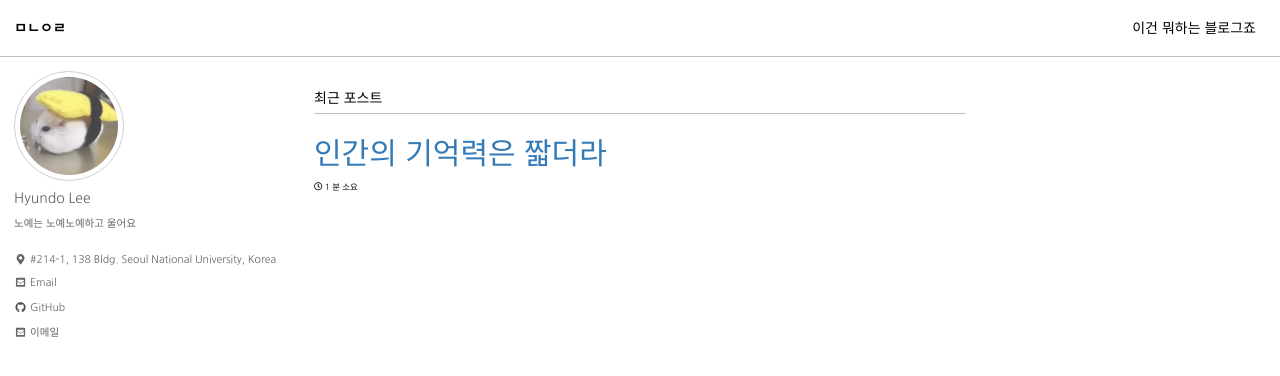
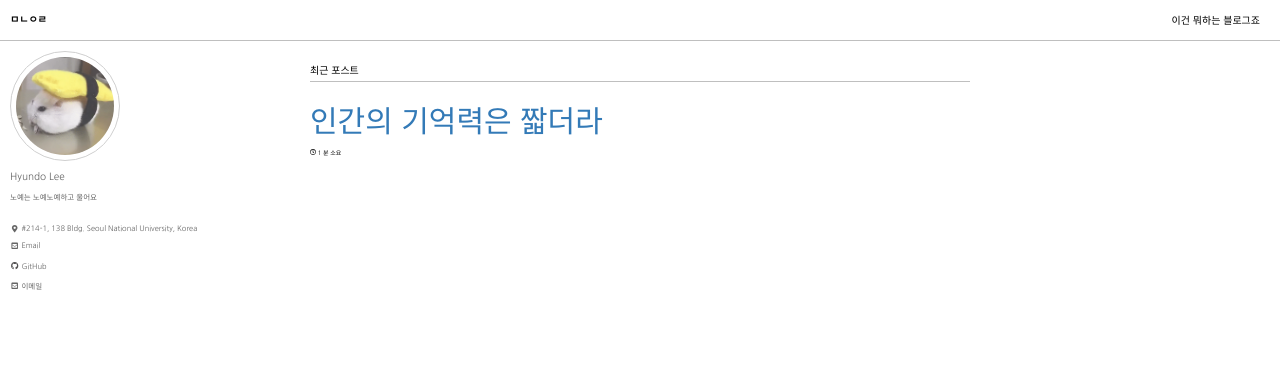
Before and after one commit to illhyhl1111/PPPP.github.io, a Jekyll site: the page built from index.html, in a window 1280 px wide and 900 px high. Shown: the top 376 px of the window. Built offline with Jekyll 4.4.1, drawn with Linux system fonts in a browser that asks for light colours; nearby versions of some CDN libraries; the list of posts is cut into pages by our own code.

Commit message:
내가 졌다
망할놈아

```diff
--- a/_includes/head/custom.html
+++ b/_includes/head/custom.html
@@ -8,6 +8,7 @@
 <script src="https://maxcdn.bootstrapcdn.com/bootstrap/3.3.7/js/bootstrap.min.js"></script>
 <style>
     @import url(http://fonts.googleapis.com/earlyaccess/nanumgothic.css);
+    body{font-family: 나눔고딕, NanumGothic, 'Nanum Gothic', Nanumbarungothic, arial, verdana, sans-serif; font-size: 1.00em;}
 </style>
 <!--style type="text/css">
     .Layer1 {
```
